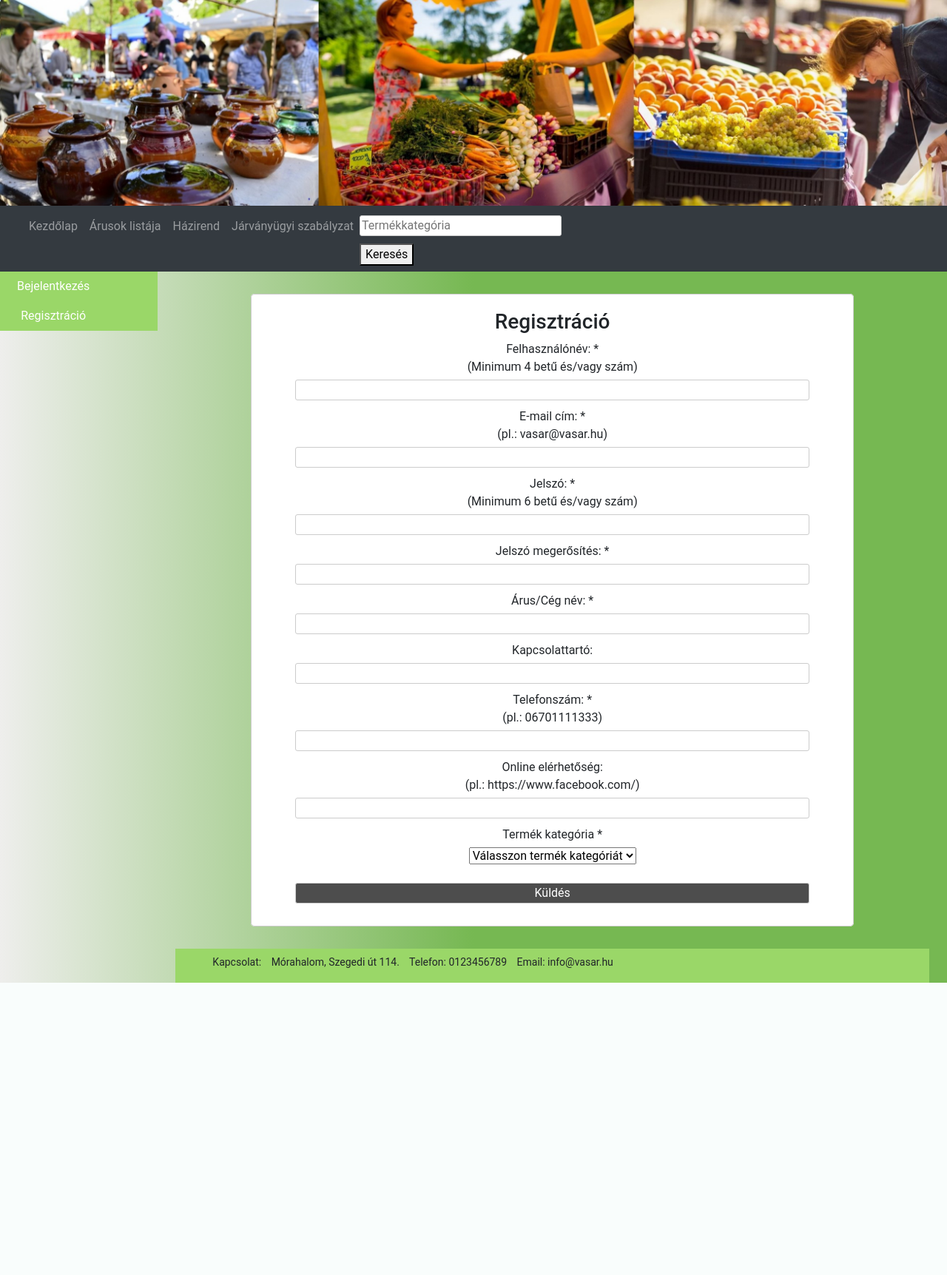
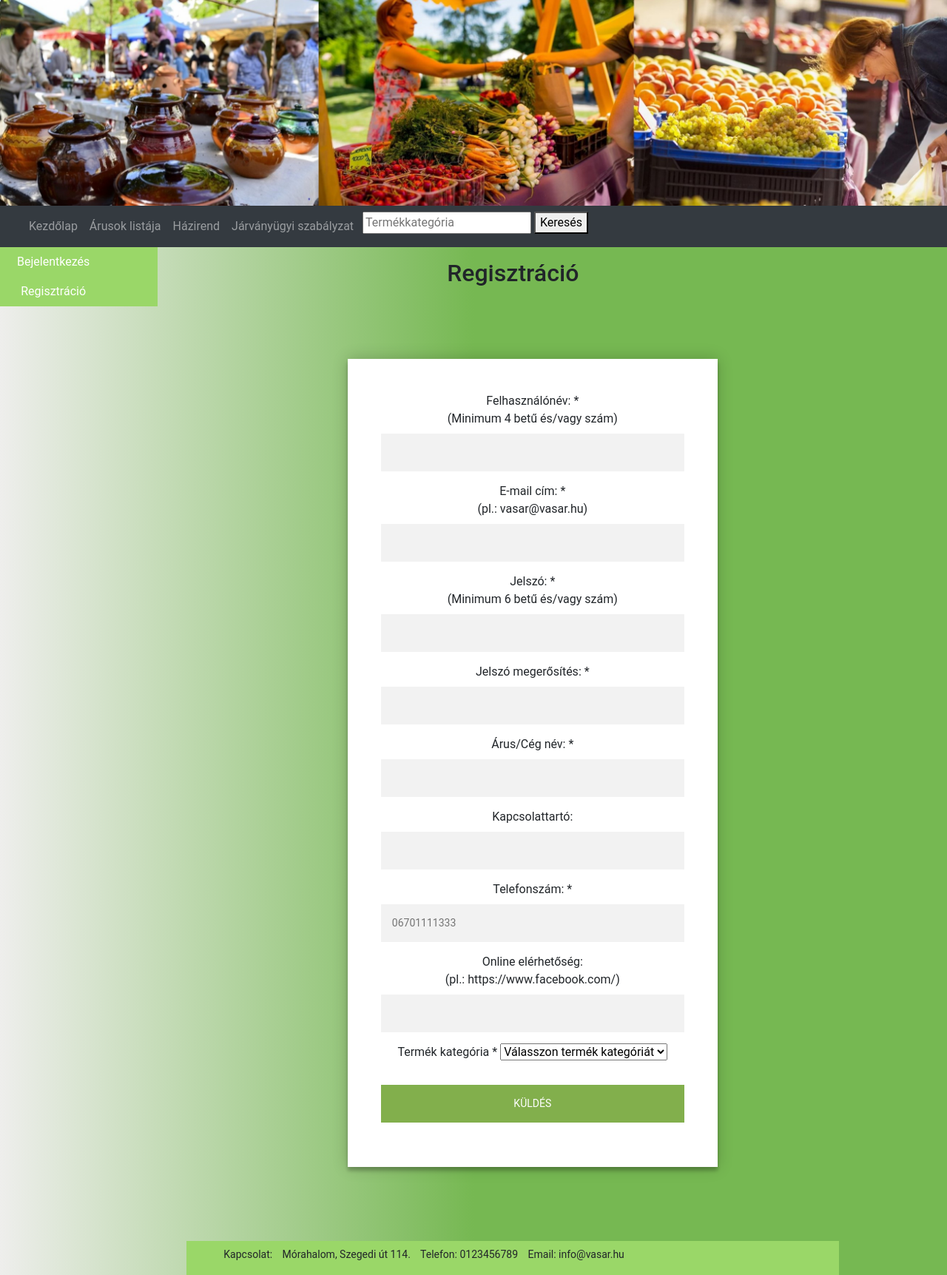
Before and after one commit to Szoftverfejlesztok/Szoftverfejleszto_es_tesztelo_2024_masodik_csapat, a PHP site: page /registration_form.php in a window 1280 px wide. Shown: the whole page at 74% size. Before the commit the page ends 1328 px from the top, so only its background shows below. Run offline with PHP 8.4, Linux system fonts and the light colour scheme.

Commit message:
regisztrációs űrlap stílus

```diff
--- a/registration_form.php
+++ b/registration_form.php
@@ -19,73 +19,6 @@
     <script src="https://unpkg.com/@popperjs/core@2.11.6/dist/umd/popper.min.js"></script>
 
 
-
-        <style>
-body {
-  font-family: Arial, sans-serif;
-  background-color: #f4f4f4;
-  margin: 0;
-  padding: 0;
-
-}
-
-div > .containerreg {
-
-  position:relative;
-  z-index: 1;
-  background: #FFFFFF;
-  max-width: 50%;
-  margin: 0 auto 100px;
-  padding: 10px;
-  text-align: center;
-  box-shadow: 0 0 20px 0 rgba(0, 0, 0, 0.2), 0 5px 5px 0 rgba(0, 0, 0, 0.24)
-}
-
-
-fieldset {
-  width: 80%;
-  margin: 30px auto;
-  background-color: #fff;
-  padding: 20px;
-  border: 1px solid #ccc;
-  border-radius: 5px;
-  text-align: center;
-}
-
-h3 {
-  margin-top: 0;
-}
-
-label {
-  display: block;
-  margin-bottom: 5px;
-}
-
-input[type="text"],
-input[type="email"],
-input[type="password"],
-input[type="tel"],
-input[type="submit"] {
-  margin-bottom: 10px;
-  border: 1px solid #ccc;
-  border-radius: 3px;
-  width: 90%;
-}
-
-input[type="submit"] {
-  background-color: #4d4d4d;
-  color: #fff;
-  cursor: pointer;
-  transition: background-color 0.3s ease;
-}
-
-input[type="submit"]:hover {
-  background-color: #0056b3;
-}
-
-
-
-</style>
 </head>
 <body>
 <?php require_once("header.php"); ?>
@@ -96,9 +29,9 @@
 
 
         <!-- Main Content -->
-        <main role="main" class="ml-sm-auto col-lg-10 px-md-4">
+        <main role="main" class="col-lg-9 px-md-4">
             <!--itt kell tartalommal feltölteni az oldalt -->
-                <div class="containerreg mt-3">
+                <div class="container mt-3">
 
 <?php
 if (isset($_POST["submitRegisztral"]) && !empty($dbconn)){
@@ -182,6 +115,16 @@
  <?php
 if ($_SERVER["REQUEST_METHOD"] == "POST") {
     // Felhasználónév ellenőrzése
+   /* $username = $_POST["user_name"];
+    if (strlen($username) < 4 || strlen($username) > 20) {
+        $errors[] = "<span style='color: red;'>A felhasználónévnek 4 és 20 karakter között kell lennie!</span>";
+    }
+    if (empty($username)) {
+        $errors[] = "<span style='color: red;'>A felhasználónév mező nem lehet üres!</span>";
+    }
+    if (!preg_match("/^[a-zA-Z0-9 ]*$/", $username)) {
+        $errors[] = "<span style='color: red;'>A felhasználónévben csak betűk, számok és szóközök engedélyezettek!</span>";
+    }*/
     $username = $_POST["user_name"];
     if (strlen($username) < 4 || strlen($username) > 20) {
         $errors[] = "<span style='color: red;'>A felhasználónévnek 4 és 20 karakter között kell lennie!</span>";
@@ -191,6 +134,20 @@
     }
     if (!preg_match("/^[a-zA-Z0-9 ]*$/", $username)) {
         $errors[] = "<span style='color: red;'>A felhasználónévben csak betűk, számok és szóközök engedélyezettek!</span>";
+    }
+
+    // Ellenőrizzük, hogy van-e már ilyen felhasználó
+$sql = "SELECT * FROM user_data WHERE user_name='$username' AND (status = 0 OR status = 2 OR status = 3)";
+
+
+if ($result->status > 0) {
+    // Ellenőrizd a felhasználó státuszát
+    while ($status = $result->fetch_assoc()) {
+        if ($status["status"] == 0 || $status["status"] == 2 || $status["status"] == 3) {
+            // Ez a felhasználó érvénytelen!
+            $errors[] = "<span style='color: red;'>Ez a felhasználó érvénytelen!</span>";
+        }
+    }
 }
 
     // Email cím ellenőrzése
@@ -274,7 +231,9 @@
 ?>
 
     <fieldset>
-        <h3>Regisztráció</h3>
+        <h2>Regisztráció</h2>
+        <div class="profile-page">
+        <div class="form profile-form">
             <form onsubmit="return validateForm()">
                 <label for="user_name">Felhasználónév: *<br> (Minimum 4 betű és/vagy szám)</label>
                 <input type="text" id="user_name" name="user_name" placeholder=""><br>
@@ -294,8 +253,8 @@
                 <label for="contact">Kapcsolattartó:</label>
                 <input type="text" id="contact" name="contact" placeholder=""><br>
 
-            <label for="telephone">Telefonszám: *<br> (pl.: 06701111333)</label>
-            <input type="tel" id="telephone" name="telephone" placeholder=""><br>
+                <label for="telephone">Telefonszám: *</label>
+                <input type="tel" id="telephone" name="telephone" placeholder="06701111333"><br>
 
                 <label for="online_availability">Online elérhetőség: <br> (pl.: https://www.facebook.com/)</label>
                 <input type="text" id="online_availability" name="online_availability" placeholder=""><br>
@@ -311,12 +270,17 @@
 
                 <input type="submit" value="Küldés" name="submitRegisztral">
             </form>
+        </div>
+        </div>
     </fieldset>
+
+
+
     <?php
         displayMessages($error, $msg);
         require_once("footer.html");
     ?>
-        </div>
+
         <script src="https://unpkg.com/@popperjs/core@2.11.6/dist/umd/popper.min.js"></script>
         <script src="https://stackpath.bootstrapcdn.com/bootstrap/5.1.3/js/bootstrap.min.js"></script>
 </body>
```
Lines whose indentation alone changed are shown as unchanged.
